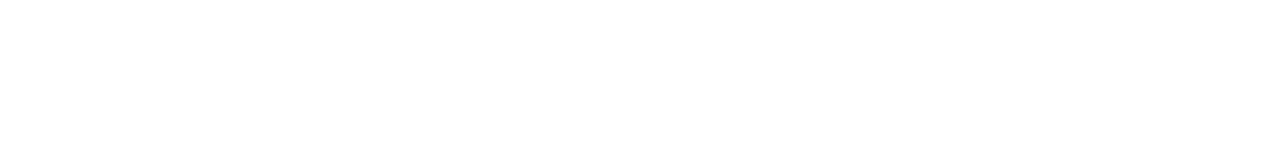
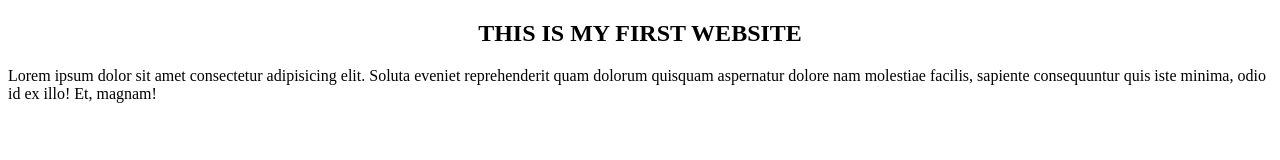
Before and after one commit to CollyneJumah/git-refresher-session, a plain HTML site: page index.html in a window 1280 px wide. Drawn offline with Linux system fonts and the light colour scheme.

Commit message:
modify the index page

```diff
--- a/index.html
+++ b/index.html
@@ -6,6 +6,14 @@
     <title>Into to HTML</title>
 </head>
 <body>
-
+    <center>
+        <h2>THIS IS MY FIRST WEBSITE</h2>
+    </center>
+    <p>
+        Lorem ipsum dolor sit amet consectetur adipisicing elit.
+         Soluta eveniet reprehenderit quam dolorum quisquam aspernatur
+         dolore nam molestiae facilis,
+        sapiente consequuntur quis iste minima, odio id ex illo! Et, magnam!
+    </p>
 </body>
 </html>
```
